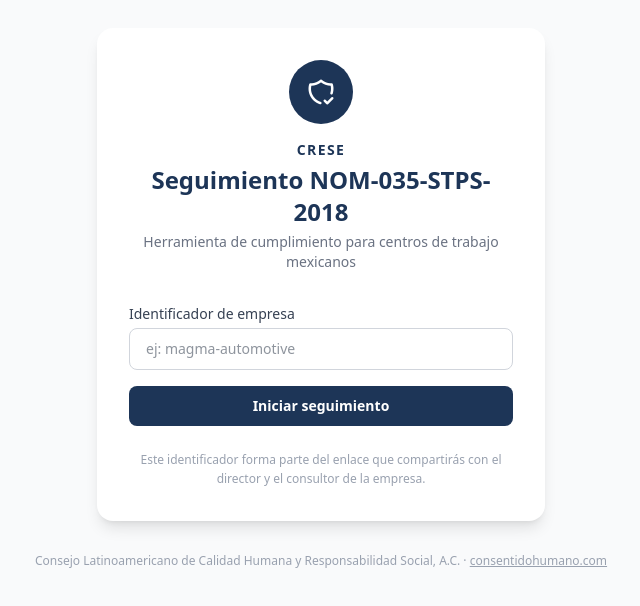
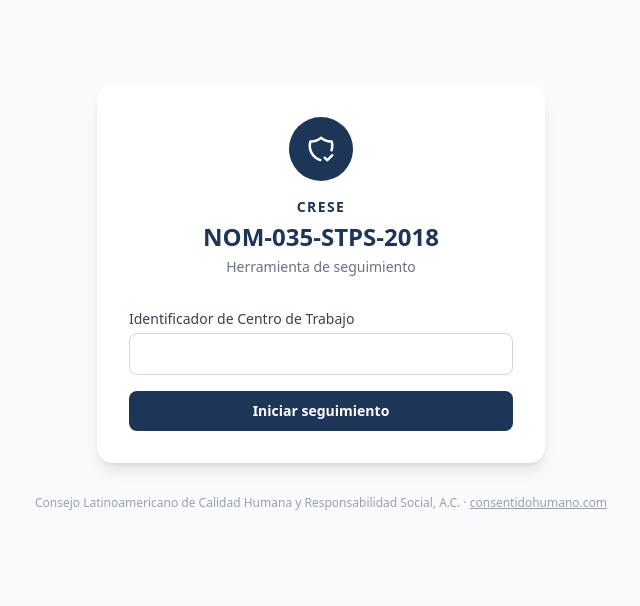
Before and after one commit to luiseolivera/fup-nom035, a React (Vite) app: page / in a window 1280 px wide. Shown: the part 102-708 px from the top of the page, without its empty margins (319-959 px from the left). Built offline with nearby package versions, Linux system fonts and the light colour scheme.

Commit message:
Bienvenida: simplify texts, remove placeholder and note

```diff
--- a/src/components/Bienvenida.jsx
+++ b/src/components/Bienvenida.jsx
@@ -36,22 +36,22 @@
           CRESE
         </p>
         <h1 className="text-2xl font-bold mb-1" style={{ color: "#1D3557" }}>
-          Seguimiento NOM-035-STPS-2018
+          NOM-035-STPS-2018
         </h1>
         <p className="text-gray-500 text-sm mb-8">
-          Herramienta de cumplimiento para centros de trabajo mexicanos
+          Herramienta de seguimiento
         </p>
 
         <form onSubmit={handleSubmit} className="text-left space-y-4">
           <div>
             <label className="block text-sm font-medium text-gray-700 mb-1">
-              Identificador de empresa
+              Identificador de Centro de Trabajo
             </label>
             <input
               type="text"
               value={slug}
               onChange={handleChange}
-              placeholder="ej: magma-automotive"
+              placeholder=""
               className="w-full border border-gray-300 rounded-lg px-4 py-2.5 text-sm focus:outline-none focus:ring-2"
               style={{ "--tw-ring-color": "#1D3557" }}
             />
@@ -71,10 +71,6 @@
           </button>
         </form>
 
-        <p className="text-xs text-gray-400 mt-6 leading-relaxed">
-          Este identificador forma parte del enlace que compartirás con el
-          director y el consultor de la empresa.
-        </p>
       </div>
 
       <footer className="mt-8 text-xs text-gray-400 text-center">
```
